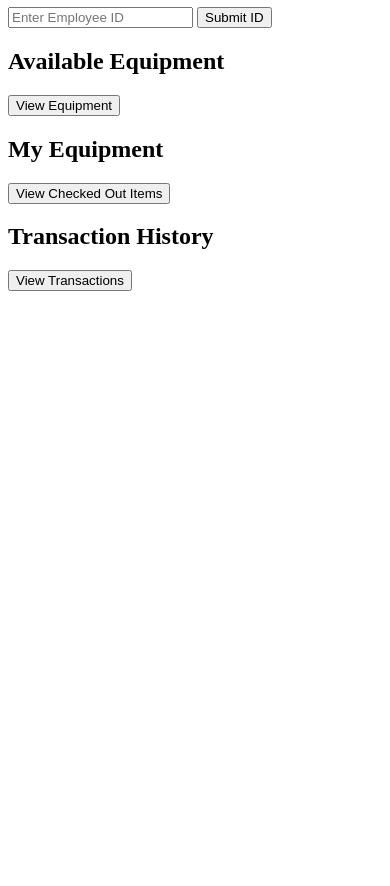
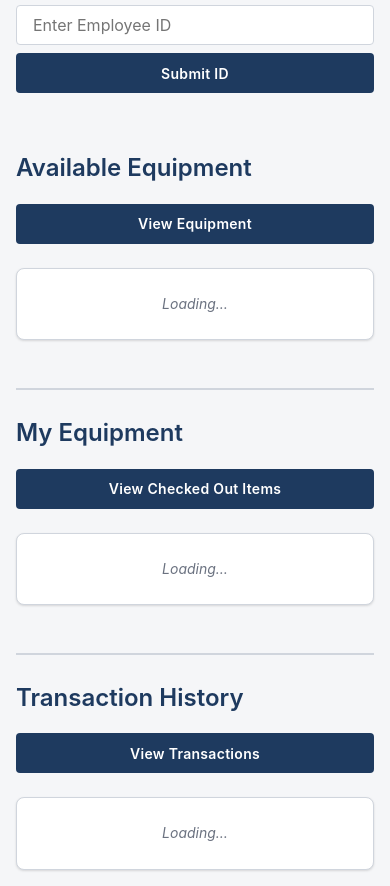
Before and after one commit to Jonah-Schneider/GB-Manufacturing-ECS, a plain HTML site: page frontend/index.html in a window 390 px wide. Shown: the part 73-959 px from the top of the page. Before the commit the page ends 844 px from the top, so only its background shows below. Drawn offline with Linux system fonts and the light colour scheme.

Commit message:
Built style.css and linked it to index.html

```diff
--- a/frontend/style.css
+++ b/frontend/style.css
@@ -0,0 +1,590 @@
+/* ==========================================================================
+   style.css
+   GB Manufacturing — Equipment Checkout System (ECS)
+
+   PURPOSE:
+   Provides all visual styling for index.html. Organised into clearly labelled
+   sections that mirror the structure of the HTML so it is easy to find the
+   styles that control each part of the page.
+
+   SECTION MAP:
+     1. CSS Custom Properties (design tokens — colors, fonts, spacing)
+     2. CSS Reset & Box Model
+     3. Base Typography
+     4. Page Layout & Body
+     5. Header / Page Title
+     6. Section Panels
+     7. Form Controls (input field)
+     8. Buttons — base styles
+     9. Buttons — variant overrides (Checkout, Return)
+    10. Equipment & Transaction List Rows
+    11. Empty-state & Error Messages
+    12. Responsive Breakpoint (mobile)
+========================================================================== */
+
+
+/* ==========================================================================
+   1. CSS CUSTOM PROPERTIES  (a.k.a. "design tokens")
+   --------------------------------------------------------------------------
+   CSS custom properties (variables) are declared on the :root pseudo-class
+   so they are available to every element on the page.
+
+   WHY USE VARIABLES?
+   If the brand color needs to change, we update it in ONE place here and
+   every element that references it updates automatically. Without variables
+   we would have to hunt through the entire file replacing hex codes.
+
+   NAMING CONVENTION:
+   --ecs-[category]-[variant]
+   Prefixing with "ecs-" avoids collisions with browser built-ins or any
+   third-party library that might be added later.
+========================================================================== */
+:root {
+
+    /* ------------------------------------------------------------------
+       COLOR PALETTE
+       Built around GB Manufacturing's industrial context:
+       - Dark steel blue for primary actions and headings
+       - Amber / safety-orange as the accent (echoes hard-hat / caution tape)
+       - Neutral greys for surfaces and borders
+       - Semantic colours for success / danger feedback
+    ------------------------------------------------------------------ */
+
+    /* Brand primaries */
+    --ecs-color-primary:        #1E3A5F;   /* Deep steel blue — headings, focus rings    */
+    --ecs-color-primary-hover:  #162D4A;   /* Darker shade for button hover states       */
+    --ecs-color-accent:         #E07B00;   /* Amber — Checkout button, highlights        */
+    --ecs-color-accent-hover:   #B86200;   /* Darker amber for Checkout button hover     */
+
+    /* Feedback colours */
+    --ecs-color-success:        #2A7A4B;   /* Green — Return button (item coming back)   */
+    --ecs-color-success-hover:  #1F5E38;   /* Darker green for Return button hover       */
+    --ecs-color-danger:         #C0392B;   /* Red — error messages                       */
+
+    /* Surface & border neutrals */
+    --ecs-color-bg:             #F5F6F8;   /* Page background — light cool grey          */
+    --ecs-color-surface:        #FFFFFF;   /* Card / panel background                    */
+    --ecs-color-border:         #D0D5DD;   /* Dividers and input borders                 */
+    --ecs-color-text:           #1A1A2E;   /* Primary body text — near-black             */
+    --ecs-color-text-muted:     #6B7280;   /* Secondary / helper text                    */
+
+    /* ------------------------------------------------------------------
+       TYPOGRAPHY
+       System font stack: falls back gracefully on every OS without loading
+       a web font, which keeps the page fast and avoids FOUT (flash of
+       unstyled text). -apple-system and BlinkMacSystemFont pick up the
+       native San Francisco font on Apple devices; Segoe UI on Windows;
+       Roboto on Android / Chrome OS.
+    ------------------------------------------------------------------ */
+    --ecs-font-sans:
+        -apple-system, BlinkMacSystemFont, "Segoe UI", Roboto,
+        "Helvetica Neue", Arial, sans-serif;
+
+    /* Type scale — each step is ~1.25× the previous (a "major third" scale) */
+    --ecs-font-size-sm:   0.875rem;   /*  14 px — small labels, muted text   */
+    --ecs-font-size-base: 1rem;       /*  16 px — body text (browser default) */
+    --ecs-font-size-md:   1.125rem;   /*  18 px — section headings           */
+    --ecs-font-size-lg:   1.5rem;     /*  24 px — panel titles (h2)          */
+    --ecs-font-size-xl:   2rem;       /*  32 px — page title (h1)            */
+
+    /* ------------------------------------------------------------------
+       SPACING
+       A consistent spacing scale prevents arbitrary pixel values from
+       appearing all over the file. Everything is a multiple of 4 px.
+    ------------------------------------------------------------------ */
+    --ecs-space-xs:   0.25rem;   /*  4 px */
+    --ecs-space-sm:   0.5rem;    /*  8 px */
+    --ecs-space-md:   1rem;      /* 16 px */
+    --ecs-space-lg:   1.5rem;    /* 24 px */
+    --ecs-space-xl:   2rem;      /* 32 px */
+    --ecs-space-2xl:  3rem;      /* 48 px */
+
+    /* ------------------------------------------------------------------
+       SHAPE
+       Consistent border-radius values keep corners visually harmonious
+       across buttons, inputs, and panels.
+    ------------------------------------------------------------------ */
+    --ecs-radius-sm:  4px;    /* Subtle rounding — inputs, small buttons */
+    --ecs-radius-md:  8px;    /* Panels and cards                        */
+    --ecs-radius-lg: 12px;    /* Large surface containers                */
+
+    /* ------------------------------------------------------------------
+       SHADOWS
+       Box shadows give panels a gentle lift off the background.
+       Two levels: default (resting) and hover/raised.
+    ------------------------------------------------------------------ */
+    --ecs-shadow-sm:
+        0 1px 3px rgba(0, 0, 0, 0.08),
+        0 1px 2px rgba(0, 0, 0, 0.06);
+
+    --ecs-shadow-md:
+        0 4px 12px rgba(0, 0, 0, 0.10),
+        0 2px  4px rgba(0, 0, 0, 0.06);
+
+    /* ------------------------------------------------------------------
+       TRANSITIONS
+       A shared duration and easing curve makes all interactive elements
+       feel consistent. "ease-out" feels snappier than the default "ease"
+       because it starts fast and decelerates — good for hover states.
+    ------------------------------------------------------------------ */
+    --ecs-transition: 180ms ease-out;
+}
+
+
+/* ==========================================================================
+   2. CSS RESET & BOX MODEL
+   --------------------------------------------------------------------------
+   Browsers apply their own default margin, padding, and sizing rules, which
+   differ between Chrome, Firefox, and Safari. A minimal reset levels the
+   playing field.
+
+   box-sizing: border-box
+   By default CSS uses "content-box" sizing: width/height do NOT include
+   padding or border. That makes layouts hard to reason about.
+   border-box includes padding and border IN the declared width/height,
+   so a 300 px wide element stays 300 px even when you add padding.
+
+   The * (universal) selector applies the rule to every element.
+   The ::before and ::after pseudo-elements also need it because they
+   can have borders and padding too.
+========================================================================== */
+*,
+*::before,
+*::after {
+    box-sizing: border-box;   /* Sane sizing model for all elements  */
+    margin:  0;               /* Remove browser default margins       */
+    padding: 0;               /* Remove browser default padding       */
+}
+
+
+/* ==========================================================================
+   3. BASE TYPOGRAPHY
+   --------------------------------------------------------------------------
+   Applied to <html> and <body> so that font settings cascade down to every
+   element that does not override them.
+
+   rem units are relative to the <html> font-size (usually 16 px).
+   Using rem instead of px respects users who increase their browser's
+   default font size for accessibility.
+========================================================================== */
+html {
+    /* Setting font-size here defines the rem baseline.
+       62.5% → 10 px, which makes rem arithmetic easy (1.6rem = 16 px).
+       We do NOT use this trick here — we keep the default 16 px baseline
+       so our rem values match browser accessibility settings exactly. */
+    font-size: 16px;
+    scroll-behavior: smooth;   /* Animates anchor-link jumps instead of snapping */
+}
+
+body {
+    font-family:    var(--ecs-font-sans);
+    font-size:      var(--ecs-font-size-base);
+    line-height:    1.6;                         /* 1.6× font-size ≈ 25.6 px — comfortable reading */
+    color:          var(--ecs-color-text);
+    background:     var(--ecs-color-bg);
+
+    /* min-height: 100vh ensures the background fills the viewport even on
+       short pages that do not have enough content to reach the bottom. */
+    min-height: 100vh;
+}
+
+
+/* ==========================================================================
+   4. PAGE LAYOUT & BODY WRAPPER
+   --------------------------------------------------------------------------
+   We wrap the entire page content in a centred column so that on wide
+   screens the text does not stretch to an uncomfortable line length.
+   (Long lines are harder to read; 65–75 characters per line is ideal.)
+
+   Because index.html does not have a wrapper <div>, we style <body> itself
+   as the constrained column using max-width + margin: auto.
+========================================================================== */
+body {
+    /* max-width keeps the content readable on wide monitors */
+    max-width:  780px;
+
+    /* auto left/right margins centre the column inside the viewport */
+    margin-left:  auto;
+    margin-right: auto;
+
+    /* Horizontal padding prevents content from touching the screen edges
+       on small viewports where max-width hasn't kicked in yet. */
+    padding: var(--ecs-space-xl) var(--ecs-space-lg);
+}
+
+
+/* ==========================================================================
+   5. HEADER / PAGE TITLE  (h1)
+   --------------------------------------------------------------------------
+   <h1> is the single most important heading on the page and appears only
+   once. We style it to be visually dominant and set the industrial tone.
+========================================================================== */
+h1 {
+    font-size:      var(--ecs-font-size-xl);
+    font-weight:    700;
+    color:          var(--ecs-color-primary);
+    letter-spacing: -0.5px;   /* Tighten tracking at large sizes — looks less "web-default" */
+    margin-bottom:  var(--ecs-space-lg);
+
+    /* A left border stripe echoes a hard-hat or safety-tape visual motif
+       relevant to a manufacturing environment, and gives the title a
+       strong anchor point on the left edge. */
+    padding-left:   var(--ecs-space-md);
+    border-left:    4px solid var(--ecs-color-accent);
+}
+
+
+/* ==========================================================================
+   6. SECTION PANELS  (h2 + content area)
+   --------------------------------------------------------------------------
+   Each logical section (Available Equipment, My Equipment, Transactions) is
+   introduced by an <h2>. We give h2 a divider above it so the sections feel
+   like distinct cards/panels even without extra wrapper elements.
+========================================================================== */
+h2 {
+    font-size:      var(--ecs-font-size-lg);
+    font-weight:    600;
+    color:          var(--ecs-color-primary);
+    margin-top:     var(--ecs-space-2xl);    /* Generous gap above each section  */
+    margin-bottom:  var(--ecs-space-md);
+
+    /* Subtle top border visually separates sections from each other */
+    padding-top:    var(--ecs-space-lg);
+    border-top:     2px solid var(--ecs-color-border);
+}
+
+/* The first h2 on the page does NOT need a top border — the h1 above it
+   already acts as a visual break. :first-of-type targets only the first h2. */
+h2:first-of-type {
+    border-top: none;
+    padding-top: 0;
+}
+
+/* Equipment and transaction list containers
+   ----------
+   #equipment-list, #my-equipment-list, and #transaction-list are the <div>s
+   that script.js populates with rows. Giving them a card-style surface makes
+   the dynamic content appear inside a clearly bounded region. */
+#equipment-list,
+#my-equipment-list,
+#transaction-list {
+    background:    var(--ecs-color-surface);
+    border:        1px solid var(--ecs-color-border);
+    border-radius: var(--ecs-radius-md);
+    box-shadow:    var(--ecs-shadow-sm);
+
+    /* min-height reserves space so the container does not collapse to zero
+       height while content is loading, which would cause layout shift. */
+    min-height:    48px;
+
+    margin-top:    var(--ecs-space-md);
+    padding:       var(--ecs-space-sm) 0;   /* Vertical breathing room; rows add their own horizontal padding */
+
+    /* overflow: hidden clips child elements to the rounded corners.
+       Without this, row backgrounds bleed outside the border-radius. */
+    overflow: hidden;
+}
+
+
+/* ==========================================================================
+   7. FORM CONTROLS — INPUT FIELD
+   --------------------------------------------------------------------------
+   The only <input> on the page is the employee ID field. Styling it to match
+   the button heights and border styles makes the login row look intentional
+   rather than like a browser default.
+========================================================================== */
+input[type="number"] {
+    font-family:    var(--ecs-font-sans);       /* Inputs don't inherit font by default in some browsers */
+    font-size:      var(--ecs-font-size-base);
+    color:          var(--ecs-color-text);
+    background:     var(--ecs-color-surface);
+
+    height:         2.5rem;                     /* 40 px — matches button height for alignment          */
+    padding:        0 var(--ecs-space-md);
+    border:         1px solid var(--ecs-color-border);
+    border-radius:  var(--ecs-radius-sm);
+    outline:        none;                       /* Remove browser default outline; we define our own below */
+
+    /* Width is fixed here — adjust if you need the field to grow/shrink */
+    width: 180px;
+
+    /* Smooth border-color transition for the focus effect below */
+    transition: border-color var(--ecs-transition),
+                box-shadow   var(--ecs-transition);
+}
+
+/* Focus state: show a clearly visible ring so keyboard users know where they are.
+   Using box-shadow instead of outline gives a softened, branded appearance
+   while remaining fully accessible. */
+input[type="number"]:focus {
+    border-color: var(--ecs-color-primary);
+    box-shadow:   0 0 0 3px rgba(30, 58, 95, 0.18);   /* Translucent primary-colour glow */
+}
+
+/* Hide the browser's built-in spin arrows on number inputs.
+   The arrows are unnecessary here since employees enter IDs by typing. */
+input[type="number"]::-webkit-outer-spin-button,
+input[type="number"]::-webkit-inner-spin-button {
+    -webkit-appearance: none;
+    margin: 0;
+}
+input[type="number"] {
+    -moz-appearance: textfield;   /* Firefox equivalent of the above */
+}
+
+
+/* ==========================================================================
+   8. BUTTONS — BASE STYLES
+   --------------------------------------------------------------------------
+   All <button> elements on the page share these base styles. Specific
+   buttons get ADDITIONAL rules in section 9.
+
+   We reset the browser's default button appearance first, then build up
+   a consistent style from scratch.
+========================================================================== */
+button {
+    /* Typography */
+    font-family:    var(--ecs-font-sans);
+    font-size:      var(--ecs-font-size-sm);
+    font-weight:    600;
+    letter-spacing: 0.3px;
+
+    /* Sizing & spacing */
+    height:         2.5rem;          /* 40 px — same as input for row alignment */
+    padding:        0 var(--ecs-space-md);
+    white-space:    nowrap;          /* Prevent label from wrapping onto two lines */
+
+    /* Shape */
+    border:         none;            /* Remove browser default border */
+    border-radius:  var(--ecs-radius-sm);
+    cursor:         pointer;         /* Show hand cursor so users know it is clickable */
+
+    /* Default colours (used by the section-header "View …" buttons) */
+    background:     var(--ecs-color-primary);
+    color:          #FFFFFF;
+
+    /* Smooth background-color transition on hover/focus */
+    transition: background var(--ecs-transition),
+                box-shadow  var(--ecs-transition),
+                transform   var(--ecs-transition);
+}
+
+/* Base hover: darken the background and lift the button slightly */
+button:hover {
+    background: var(--ecs-color-primary-hover);
+    box-shadow: var(--ecs-shadow-sm);
+    transform:  translateY(-1px);   /* 1 px upward nudge gives a tactile "lift" feeling */
+}
+
+/* Base focus: same visible ring as the input, keyed to the primary colour.
+   :focus-visible only applies when navigating with keyboard — it does NOT
+   show on mouse click, which avoids a distracting ring for mouse users. */
+button:focus-visible {
+    outline:     none;
+    box-shadow:  0 0 0 3px rgba(30, 58, 95, 0.25);
+}
+
+/* Active (pressed) state: push the button back down to give tactile feedback */
+button:active {
+    transform:  translateY(0);
+    box-shadow: none;
+}
+
+/* Disabled state: dim the button and remove the pointer cursor so users
+   know it cannot be interacted with. */
+button:disabled {
+    opacity:    0.45;
+    cursor:     not-allowed;
+    transform:  none;
+    box-shadow: none;
+}
+
+
+/* ==========================================================================
+   9. BUTTONS — VARIANT OVERRIDES
+   --------------------------------------------------------------------------
+   "Checkout" and "Return" buttons are injected by script.js as plain
+   <button> elements without classes. We target them by their text content
+   using the :contains() approach — but since CSS has no :contains(),
+   we instead rely on the context they appear in.
+
+   APPROACH:
+   All buttons INSIDE #equipment-list are Checkout buttons (amber).
+   All buttons INSIDE #my-equipment-list are Return buttons (green).
+   Section-header buttons (View Equipment etc.) remain the default primary blue.
+========================================================================== */
+
+/* CHECKOUT buttons — amber / safety-orange to signal an outgoing action */
+#equipment-list button {
+    background:   var(--ecs-color-accent);
+    color:        #FFFFFF;
+    margin-left:  var(--ecs-space-sm);   /* Small gap between the text label and the button */
+}
+
+#equipment-list button:hover {
+    background: var(--ecs-color-accent-hover);
+}
+
+#equipment-list button:focus-visible {
+    box-shadow: 0 0 0 3px rgba(224, 123, 0, 0.30);   /* Amber-tinted focus ring */
+}
+
+/* RETURN buttons — green to signal equipment coming back */
+#my-equipment-list button {
+    background:   var(--ecs-color-success);
+    color:        #FFFFFF;
+    margin-left:  var(--ecs-space-sm);
+}
+
+#my-equipment-list button:hover {
+    background: var(--ecs-color-success-hover);
+}
+
+#my-equipment-list button:focus-visible {
+    box-shadow: 0 0 0 3px rgba(42, 122, 75, 0.30);   /* Green-tinted focus ring */
+}
+
+
+/* ==========================================================================
+   10. EQUIPMENT & TRANSACTION LIST ROWS
+   --------------------------------------------------------------------------
+   Each row is a <div> injected by script.js. Because we cannot add classes
+   in script.js (the requirement is to keep script.js unchanged), we target
+   <div> children of the list containers directly.
+
+   display: flex places the text label and button side-by-side on the same
+   line, with the button pushed to the right by margin-left: auto on the
+   button (handled above) or by justify-content here.
+========================================================================== */
+#equipment-list > div,
+#my-equipment-list > div,
+#transaction-list > div {
+    display:         flex;
+    align-items:     center;          /* Vertically centre text and button */
+    justify-content: space-between;   /* Text left, button right */
+
+    padding:         var(--ecs-space-sm) var(--ecs-space-md);
+
+    /* Hairline border separates rows without being heavy */
+    border-bottom:   1px solid var(--ecs-color-border);
+
+    font-size:       var(--ecs-font-size-base);
+
+    /* Subtle hover highlight helps users track which row their eye is on */
+    transition: background var(--ecs-transition);
+}
+
+#equipment-list > div:hover,
+#my-equipment-list > div:hover,
+#transaction-list > div:hover {
+    background: rgba(30, 58, 95, 0.04);   /* Very faint primary-blue tint */
+}
+
+/* Remove the bottom border from the last row so it doesn't double up with
+   the container's own bottom border. */
+#equipment-list > div:last-child,
+#my-equipment-list > div:last-child,
+#transaction-list > div:last-child {
+    border-bottom: none;
+}
+
+/* Transaction rows contain only text (no button), so we do not need
+   justify-content: space-between — override to flex-start. */
+#transaction-list > div {
+    justify-content: flex-start;
+    font-size:       var(--ecs-font-size-sm);
+    color:           var(--ecs-color-text-muted);
+    font-family:     "Courier New", Courier, monospace;   /* Mono font suits a log / audit trail */
+    line-height:     1.5;
+}
+
+
+/* ==========================================================================
+   11. EMPTY-STATE & ERROR MESSAGES
+   --------------------------------------------------------------------------
+   When a list has no data, script.js sets the container's textContent to a
+   plain string (e.g. "No equipment available"). We target the containers
+   in a state where they have text but NO child <div> elements.
+
+   CSS cannot directly detect "has text but no children", so instead we
+   style the containers themselves when they carry inline text — the text
+   is the only content, so padding and centred alignment on the container
+   is all we need.
+========================================================================== */
+
+/* When the container holds only plain text (empty state or error),
+   centre it and style it as muted helper text. */
+#equipment-list:empty::after,
+#my-equipment-list:empty::after,
+#transaction-list:empty::after {
+    /* ::after inserts a CSS-generated content node INSIDE the container
+       when it is completely empty (before script.js writes anything).
+       This gives us a "loading" placeholder at zero JS cost. */
+    content:     "Loading…";
+    display:     block;
+    padding:     var(--ecs-space-md);
+    color:       var(--ecs-color-text-muted);
+    font-size:   var(--ecs-font-size-sm);
+    font-style:  italic;
+    text-align:  center;
+}
+
+
+/* ==========================================================================
+   12. RESPONSIVE BREAKPOINT — MOBILE  (≤ 480 px)
+   --------------------------------------------------------------------------
+   On small screens:
+   - The body padding is reduced so content doesn't feel cramped.
+   - The login row (input + button side-by-side) stacks vertically.
+   - The input stretches to full width for easier thumb typing.
+   - Row buttons stack below their label text.
+
+   @media queries apply styles ONLY when the condition (max-width: 480px)
+   is true, i.e. the viewport is 480 px wide or narrower.
+========================================================================== */
+@media (max-width: 480px) {
+
+    /* Reduce outer padding on small screens */
+    body {
+        padding: var(--ecs-space-md);
+    }
+
+    /* Shrink the page title slightly so it fits on one line */
+    h1 {
+        font-size: var(--ecs-font-size-lg);
+    }
+
+    /* Stack input and button vertically on the login row */
+    input[type="number"] {
+        width:        100%;           /* Full width for easy thumb typing  */
+        margin-bottom: var(--ecs-space-sm);
+    }
+
+    /* Make all top-level buttons full-width on mobile */
+    body > button,
+    h1 + button,
+    h2 + button {
+        width:         100%;
+        margin-bottom: var(--ecs-space-sm);
+    }
+
+    /* Stack the text and action button inside each row */
+    #equipment-list > div,
+    #my-equipment-list > div {
+        flex-direction: column;
+        align-items:    flex-start;
+        gap:            var(--ecs-space-xs);
+    }
+
+    /* On mobile the row button no longer needs a left margin */
+    #equipment-list button,
+    #my-equipment-list button {
+        margin-left: 0;
+        width:       100%;
+    }
+}
+
+
+/* ==========================================================================
+   END OF STYLE.CSS
+========================================================================== */
```
Also changed, not shown: frontend/index.html (+1 -0 lines).
